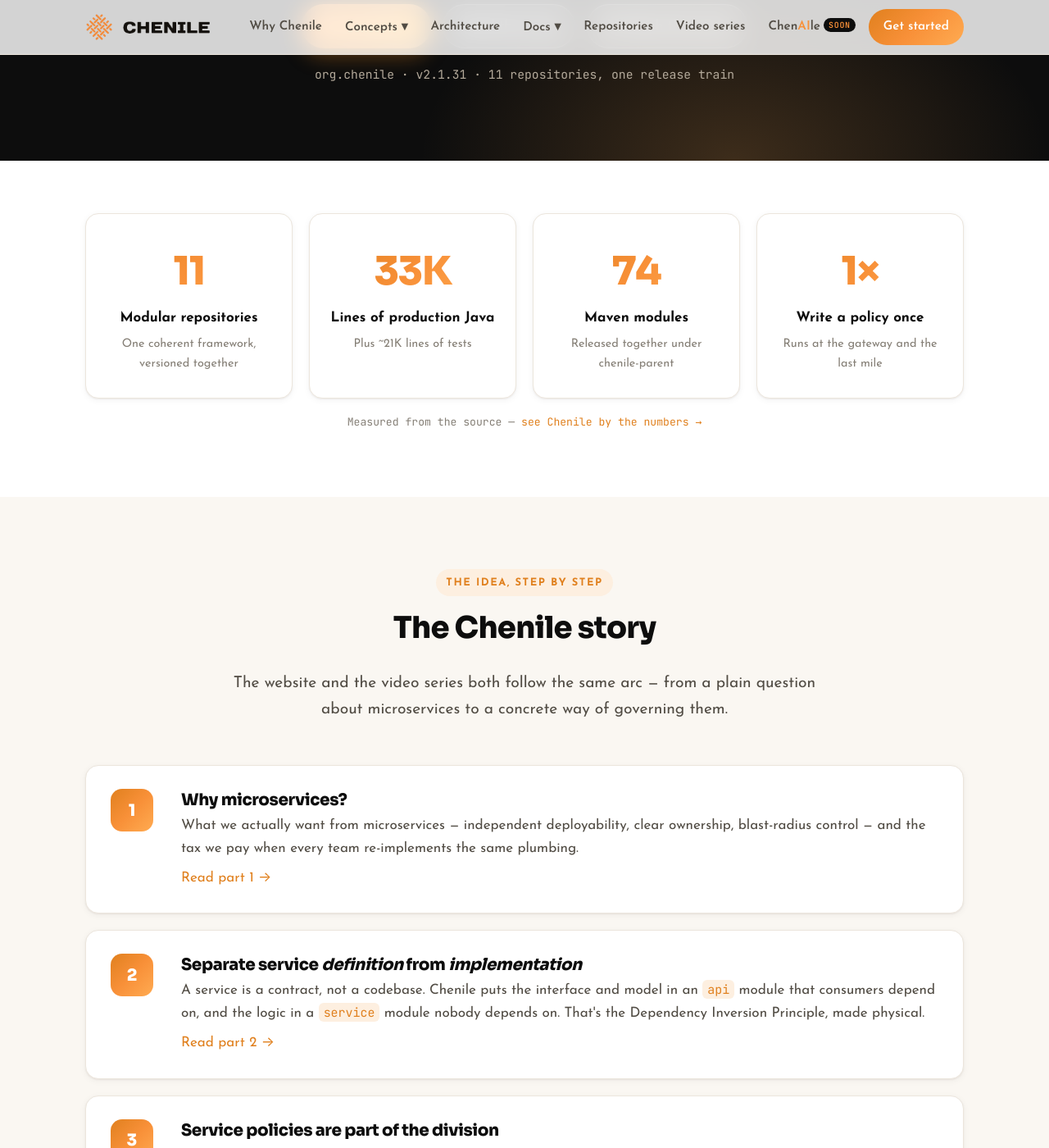
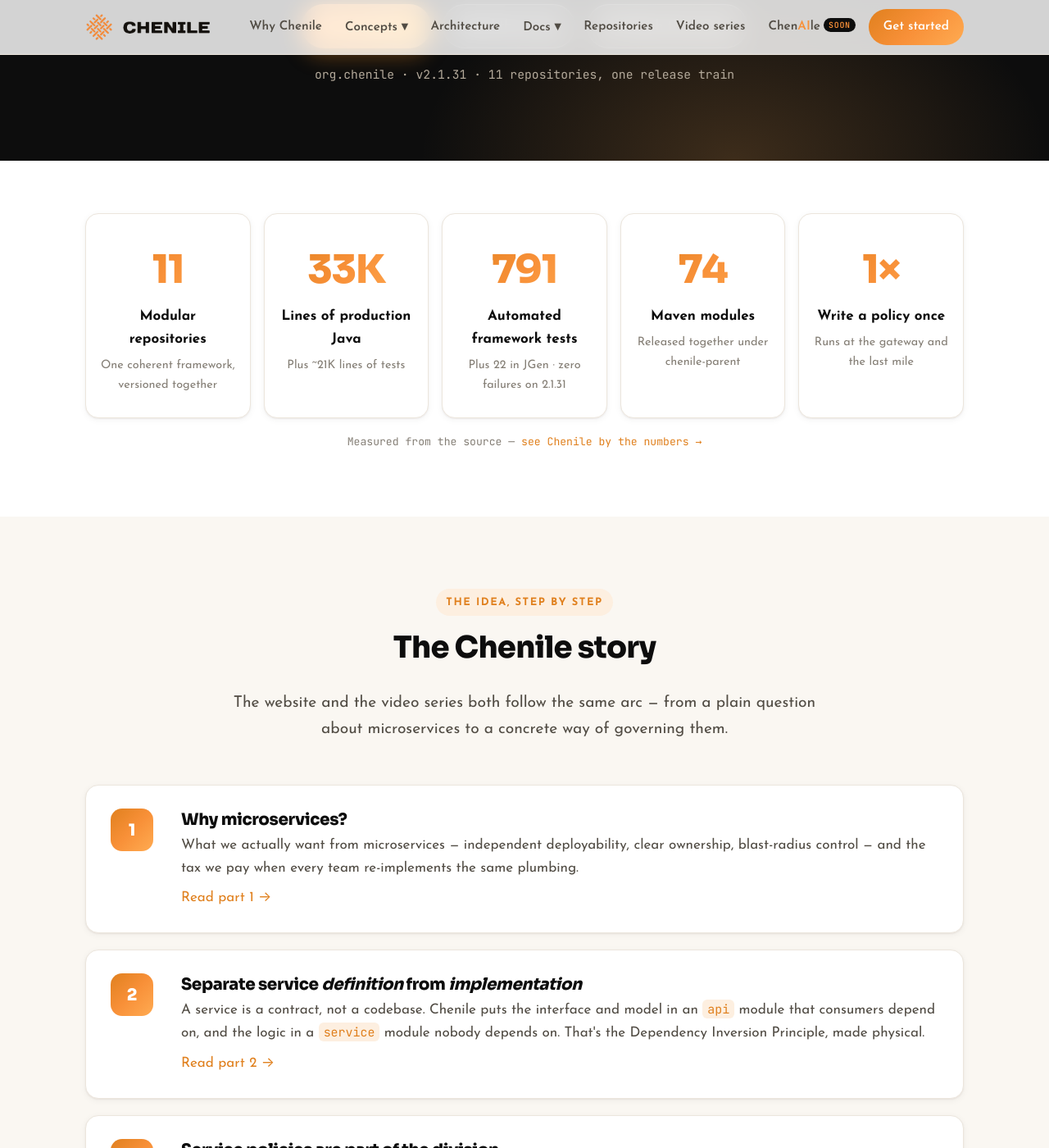
Before and after one commit to rajakolluru/cheniledocs.github.io, a Jekyll site: the page built from index.html, in a window 1280 px wide and 1400 px high, scrolled down 1229 px. Shown: the whole window at 82% size. Built offline with Jekyll 4.4.1, drawn with Linux system fonts in a browser that asks for light colours.

Commit message:
Home stats: 791 automated tests

```diff
--- a/_data/stats.yml
+++ b/_data/stats.yml
@@ -8,6 +8,10 @@
   suffix: "K"
   label: "Lines of production Java"
   note: "Plus ~21K lines of tests"
+- value: 791
+  suffix: ""
+  label: "Automated framework tests"
+  note: "Plus 22 in JGen · zero failures on 2.1.31"
 - value: 74
   suffix: ""
   label: "Maven modules"
--- a/assets/css/main.css
+++ b/assets/css/main.css
@@ -480,3 +480,9 @@
 .nav-links a.nav-soon{white-space:nowrap}
 .nav-soon .soon{font-family:var(--mono);font-size:.62rem;letter-spacing:.08em;text-transform:uppercase;background:var(--ink);color:var(--orange);padding:2px 6px;border-radius:999px;margin-left:4px;vertical-align:2px}
 @media (min-width:681px) and (max-width:1180px){.nav-inner{gap:14px}.nav-links a{padding:8px 7px;font-size:.88rem}.nav-soon .soon{display:none}}
+
+/* five home-page stats */
+.stats{grid-template-columns:repeat(5,1fr)}
+@media (max-width:960px){.stats{grid-template-columns:repeat(2,1fr)}.stats .stat:last-child{grid-column:1/-1}}
+@media (max-width:680px){.stats{grid-template-columns:1fr}}
+@media (min-width:961px){.stats{gap:16px}.stat{padding:28px 16px}}
```
